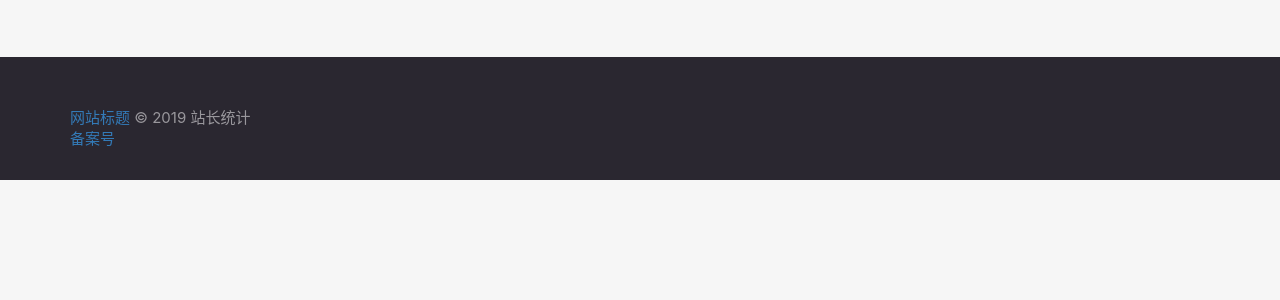
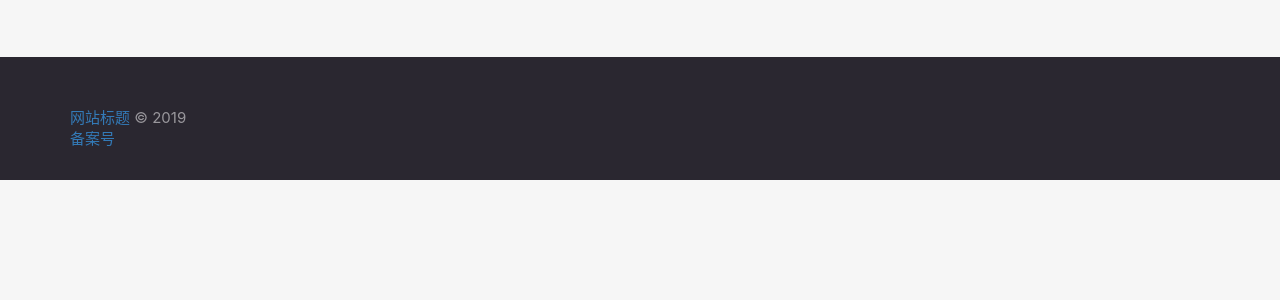
Before and after one commit to FireRick/xxcontent, a Django app: page / in a window 1280 px wide. Shown: the part 362-662 px from the top of the page. Run offline with Django 3.2, Linux system fonts and the light colour scheme; data that the repository does not hold is empty.

Commit message:
modify templates/content/base.html

```diff
--- a/xxsite/content/templates/content/base.html
+++ b/xxsite/content/templates/content/base.html
@@ -90,7 +90,7 @@
                 <li><a href="{{ link.url }}" {% if not link.does_follow %}rel="nofollow"{% endif %}>{{ link.anchor_word }}</a></li>
                 {% endfor %}
             </ul>
-            <p><a href="{{ site_url }}">{{ site_name }}</a> &copy; 2019 站长统计</p>
+            <p><a href="{{ site_url }}">{{ site_name }}</a> &copy; 2019</p>
             <p><a href="http://beian.miitbeian.gov.cn">{{ beian }}</a></p>
         </div>
     </footer>
```
